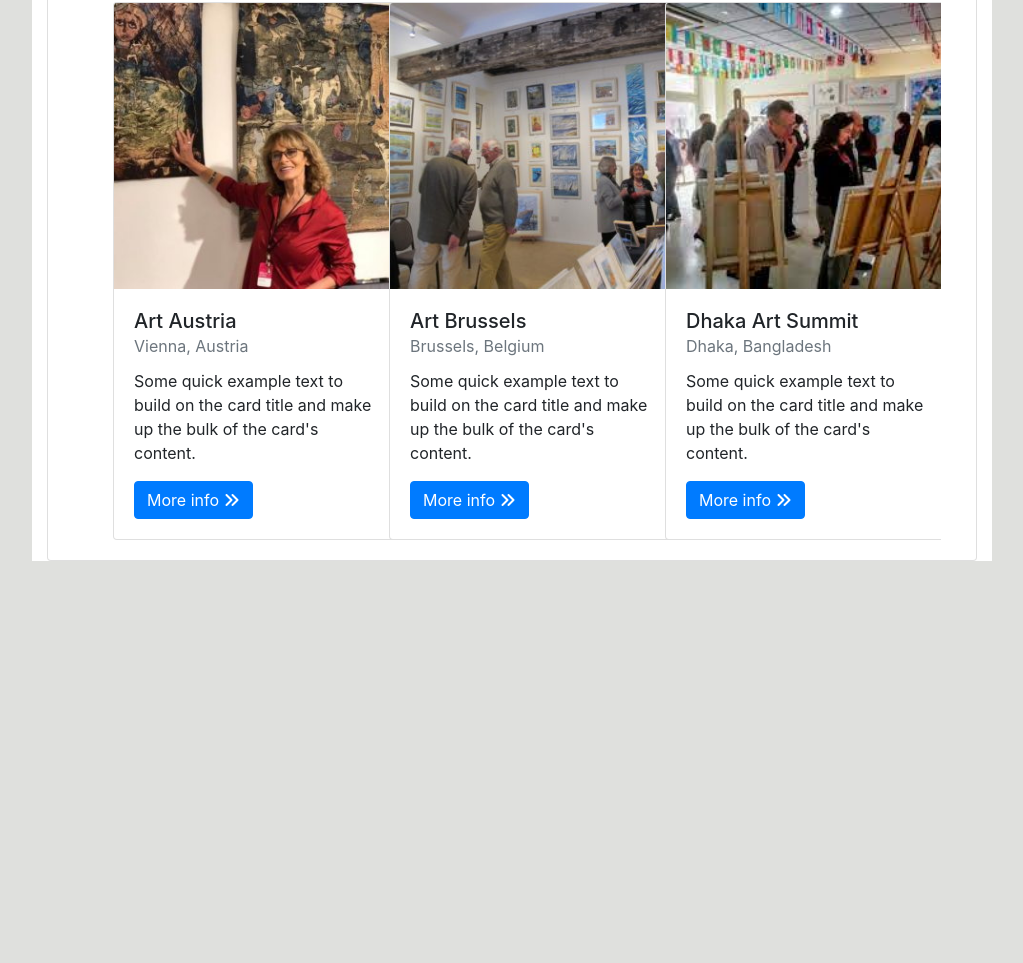
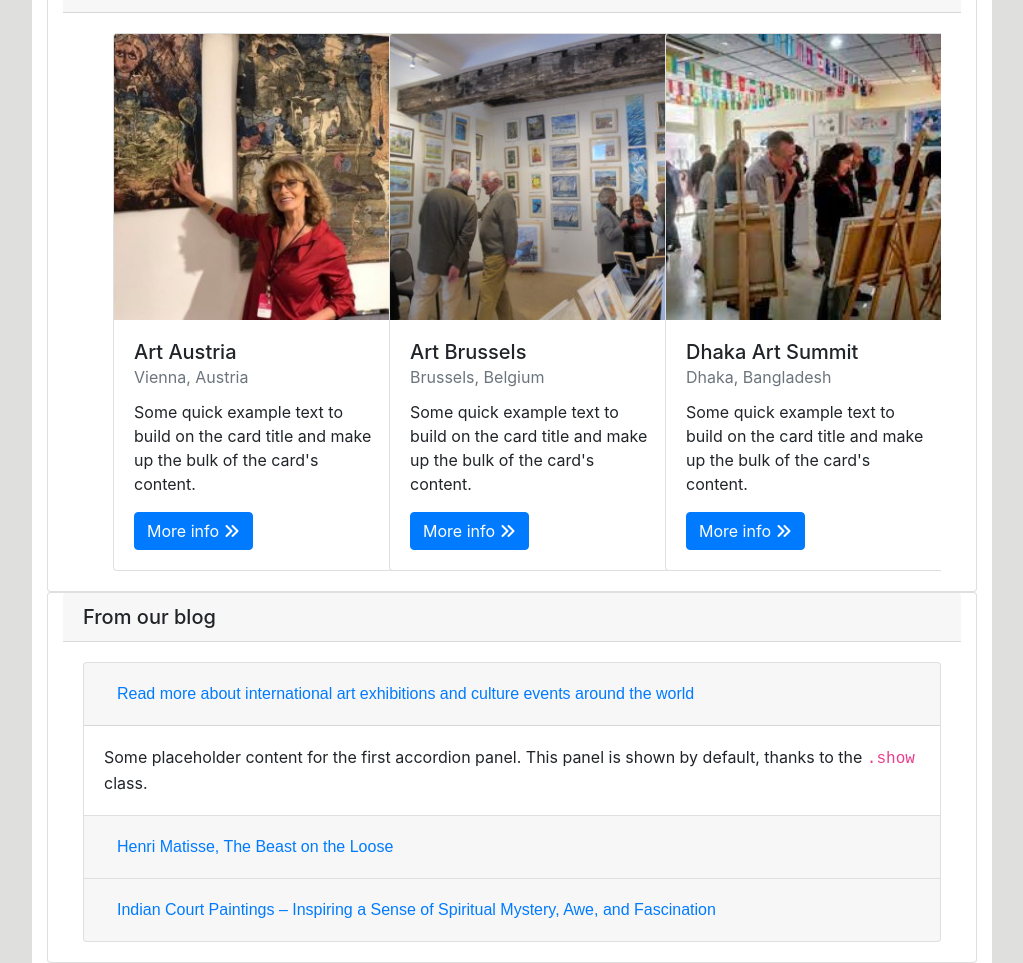
Before and after one commit to SerhiyPyatak/buy-artworks, a website: page index.html in a window 1280 px wide. Shown: the part 1726-2689 px from the top of the page, without its empty margins (128-1151 px from the left). Before the commit the page ends 2287 px from the top, so only its background shows below. Drawn offline with nearby package versions, Linux system fonts and the light colour scheme; a web font is replaced by a local one.

Commit message:
This commit starts Blog section

```diff
--- a/index.html
+++ b/index.html
@@ -58,7 +58,7 @@
               <a class="nav-link" href="#features">Features</a>
             </li>
             <li class="nav-item">
-              <a class="nav-link" href="#">Events</a>
+              <a class="nav-link" href="#event-section">Events</a>
             </li>
             <li class="nav-item">
               <a class="nav-link" href="#">Blog</a>
@@ -126,7 +126,10 @@
               <ol class="card-text howit__content">
                 <li>Visit an art exhibition our service supported</li>
                 <li>Find an artwork of your dream</li>
-                <li>Open this website on your phone</li>
+                <li>
+                  Open this website (or any other QR-scanner application) on
+                  your phone
+                </li>
                 <li>
                   Using QR scanner tool you see in the left pane and camera on
                   your phone, scan QR-code from artwork's sticker
@@ -643,16 +646,16 @@
                           />
                           <div class="card-body">
                             <h5 class="card-title">
-                              Art Boca Raton
+                              Art Wynwood
                               <br />
-                              <small class="text-muted">Boca Raton, USA</small>
+                              <small class="text-muted">Miami, USA</small>
                             </h5>
                             <p class="card-text">
                               Some quick example text to build on the card title
                               and make up the bulk of the card's content.
                             </p>
                             <a
-                              href="http://www.artbocaraton.com/"
+                              href="http://www.artwynwood.com/"
                               class="btn btn-primary"
                               target="_blank"
                             >
@@ -662,6 +665,104 @@
                           </div>
                         </div>
                       </div>
+                    </div>
+                  </div>
+                </div>
+              </div>
+            </div>
+          </div>
+        </div>
+      </section>
+
+      <!-- Blog Section -->
+      <section id="blog-section">
+        <div class="container-fluid blog">
+          <div class="card col-12 blog__description">
+            <h5 class="card-header blog__header">From our blog</h5>
+            <div class="card-body">
+              <div class="accordion" id="accordionExample">
+                <div class="card">
+                  <div class="card-header" id="headingOne">
+                    <h2 class="mb-0">
+                      <button
+                        class="btn btn-link btn-block text-left"
+                        type="button"
+                        data-toggle="collapse"
+                        data-target="#collapseOne"
+                        aria-expanded="true"
+                        aria-controls="collapseOne"
+                      >
+                        Read more about international art exhibitions and
+                        culture events around the world
+                      </button>
+                    </h2>
+                  </div>
+
+                  <div
+                    id="collapseOne"
+                    class="collapse show"
+                    aria-labelledby="headingOne"
+                    data-parent="#accordionExample"
+                  >
+                    <div class="card-body">
+                      Some placeholder content for the first accordion panel.
+                      This panel is shown by default, thanks to the
+                      <code>.show</code> class.
+                    </div>
+                  </div>
+                </div>
+                <div class="card">
+                  <div class="card-header" id="headingTwo">
+                    <h2 class="mb-0">
+                      <button
+                        class="btn btn-link btn-block text-left collapsed"
+                        type="button"
+                        data-toggle="collapse"
+                        data-target="#collapseTwo"
+                        aria-expanded="false"
+                        aria-controls="collapseTwo"
+                      >
+                        Henri Matisse, The Beast on the Loose
+                      </button>
+                    </h2>
+                  </div>
+                  <div
+                    id="collapseTwo"
+                    class="collapse"
+                    aria-labelledby="headingTwo"
+                    data-parent="#accordionExample"
+                  >
+                    <div class="card-body">
+                      Some placeholder content for the second accordion panel.
+                      This panel is hidden by default.
+                    </div>
+                  </div>
+                </div>
+                <div class="card">
+                  <div class="card-header" id="headingThree">
+                    <h2 class="mb-0">
+                      <button
+                        class="btn btn-link btn-block text-left collapsed"
+                        type="button"
+                        data-toggle="collapse"
+                        data-target="#collapseThree"
+                        aria-expanded="false"
+                        aria-controls="collapseThree"
+                      >
+                        Indian Court Paintings – Inspiring a Sense of Spiritual
+                        Mystery, Awe, and Fascination
+                      </button>
+                    </h2>
+                  </div>
+                  <div
+                    id="collapseThree"
+                    class="collapse"
+                    aria-labelledby="headingThree"
+                    data-parent="#accordionExample"
+                  >
+                    <div class="card-body">
+                      And lastly, the placeholder content for the third and
+                      final accordion panel. This panel is hidden by default.
                     </div>
                   </div>
                 </div>
```
